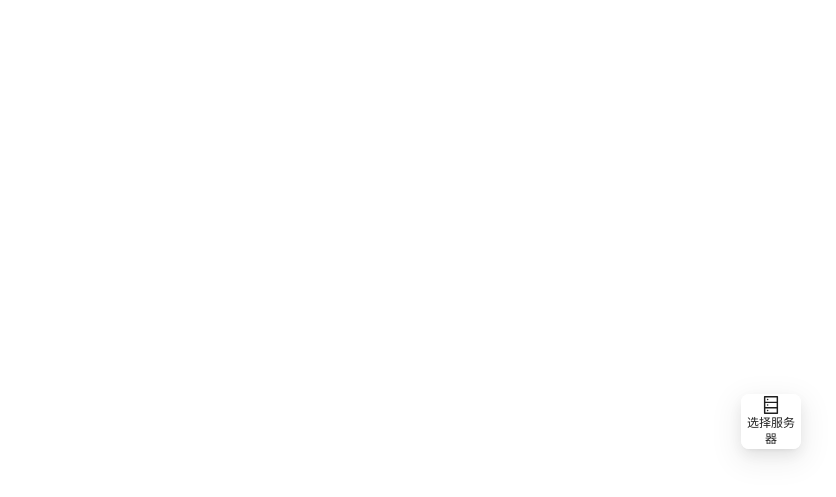
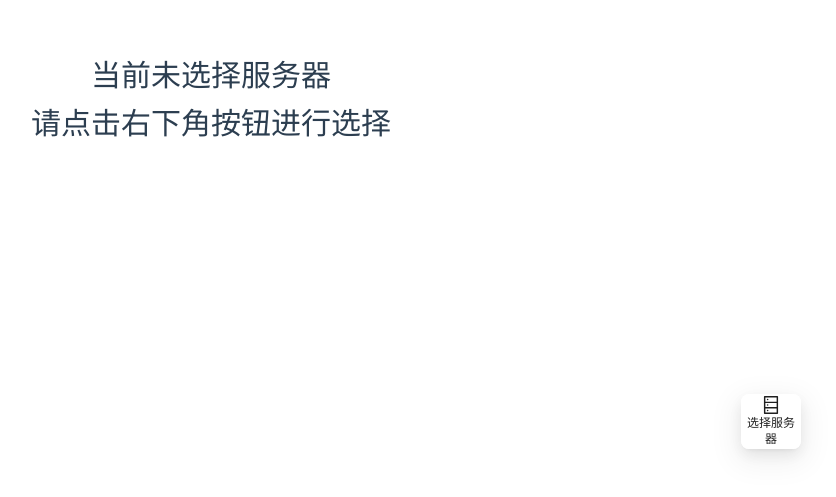
Before and after one commit to HeYichigo/webui-portal, a Vue app: page / in a window 1280 px wide. Shown: the part 301-798 px from the top of the page, without its empty margins (429-1265 px from the left). Built offline with nearby package versions, Linux system fonts and the light colour scheme; no server answers.

Commit message:
feat: 功能基本结束

```diff
--- a/src/App.vue
+++ b/src/App.vue
@@ -12,10 +12,10 @@ const onload = async (event) => {
     await re_entry(id)
   }
 }
-const beforeunload = async (event) => {
+const beforeunload = (event) => {
   console.log('leave service')
   let id = getServiceId()
-  await force_exit(id)
+  force_exit(id)
 }
 onMounted(() => {
   window.addEventListener('load', onload)
--- a/src/stores/service.js
+++ b/src/stores/service.js
@@ -18,6 +18,9 @@ export const useServiceStore = defineStore('service', () => {
   const service_name = computed(() => info.value.service_name)
   const service_count = computed(() => info.value.count)
   const showFrame = ref(false)
+  // 刷新时重新执行此处
+
+  const loading = ref(getFrame() !== null)
 
   const update_service_list = (new_list) => {
     info.value.service_list = new_list
@@ -33,7 +36,9 @@ export const useServiceStore = defineStore('service', () => {
     try {
       let list = info.value.service_list
       if (id === -1) {
+        // 当未选择服务器或是退出上个服务器时进入Blank
         showFrame.value = false
+        loading.value = false
       } else {
         let item = list[id - 1]
         let url = ''
@@ -44,22 +49,30 @@ export const useServiceStore = defineStore('service', () => {
         }
         setFrame(url)
         setName(item.name)
+        // 设置数秒后退出Blank并渲染画面
+        loading.value = true
         setTimeout(() => {
           info.value.service_name = item.name
           info.value.service = url
           showFrame.value = true
+          loading.value = false
         }, TIME_OUT)
       }
     } catch (error) {
       let url = getFrame()
       let name = getName()
       if (url === null) {
+        // 曾经未选择过服务器进入Blank
         showFrame.value = false
+        loading.value = false
       } else {
+        // 设置数秒后退出Blank并渲染画面
+        loading.value = true
         setTimeout(() => {
           info.value.service = url
           info.value.service_name = name
           showFrame.value = true
+          loading.value = false
         }, TIME_OUT)
       }
     }
@@ -68,6 +81,7 @@ export const useServiceStore = defineStore('service', () => {
   return {
     service_id,
     can_clear,
+    loading,
     service_list,
     service_name,
     service_count,
--- /dev/null
+++ b/src/views/BlankView.vue
@@ -0,0 +1,34 @@
+<script setup>
+import { useServiceStore } from '@/stores/service'
+
+const store = useServiceStore()
+</script>
+
+<template>
+  <div class="notice">
+    <h1>当前未选择服务器</h1>
+    <h1>请点击右下角按钮进行选择</h1>
+  </div>
+  <div v-if="store.loading" class="example">
+    <a-spin tip="加载中..." />
+  </div>
+</template>
+
+<style scoped>
+.example {
+  text-align: center;
+  background-color: rgb(255, 255, 255);
+  height: 100vh;
+  width: 100vw;
+  position: fixed;
+  top: 40%;
+}
+.notice {
+  height: 100vh;
+  width: 100vw;
+  display: flex;
+  flex-direction: column;
+  align-items: center;
+  justify-content: center;
+}
+</style>
--- a/src/views/WebuiView.vue
+++ b/src/views/WebuiView.vue
@@ -23,13 +23,15 @@
   >
     <Portal></Portal>
   </a-drawer>
-  <div class="iframe-container">
+  <div v-if="store.showFrame" class="iframe-container">
     <iframe :src="store.service" frameborder="0"></iframe>
   </div>
+  <Blank v-else></Blank>
 </template>
 <script lang="ts" setup>
 import { DatabaseOutlined } from '@ant-design/icons-vue'
 import Portal from './PortalComponent.vue'
+import Blank from './BlankView.vue'
 import { useDrawer } from './useDrawer.js'
 import { useServiceStore } from '@/stores/service'
 const store = useServiceStore()
--- a/src/views/usePortal.js
+++ b/src/views/usePortal.js
@@ -26,8 +26,9 @@ const usePortal = () => {
     store.update_selected_service(id)
   }
   // 退出某个服务器，在页面关闭或刷新时
-  const force_exit = async (id) => {
-    await exit_service(id)
+  const force_exit = (id) => {
+    let data = JSON.stringify({ service_id: id })
+    window.navigator.sendBeacon('http://127.0.0.1:7860/beacon', data)
   }
   // 退出某个服务器
   const exit = async (id) => {
```
Also changed, not shown: src/views/LoadingView.vue (added, +7 -0 lines).
